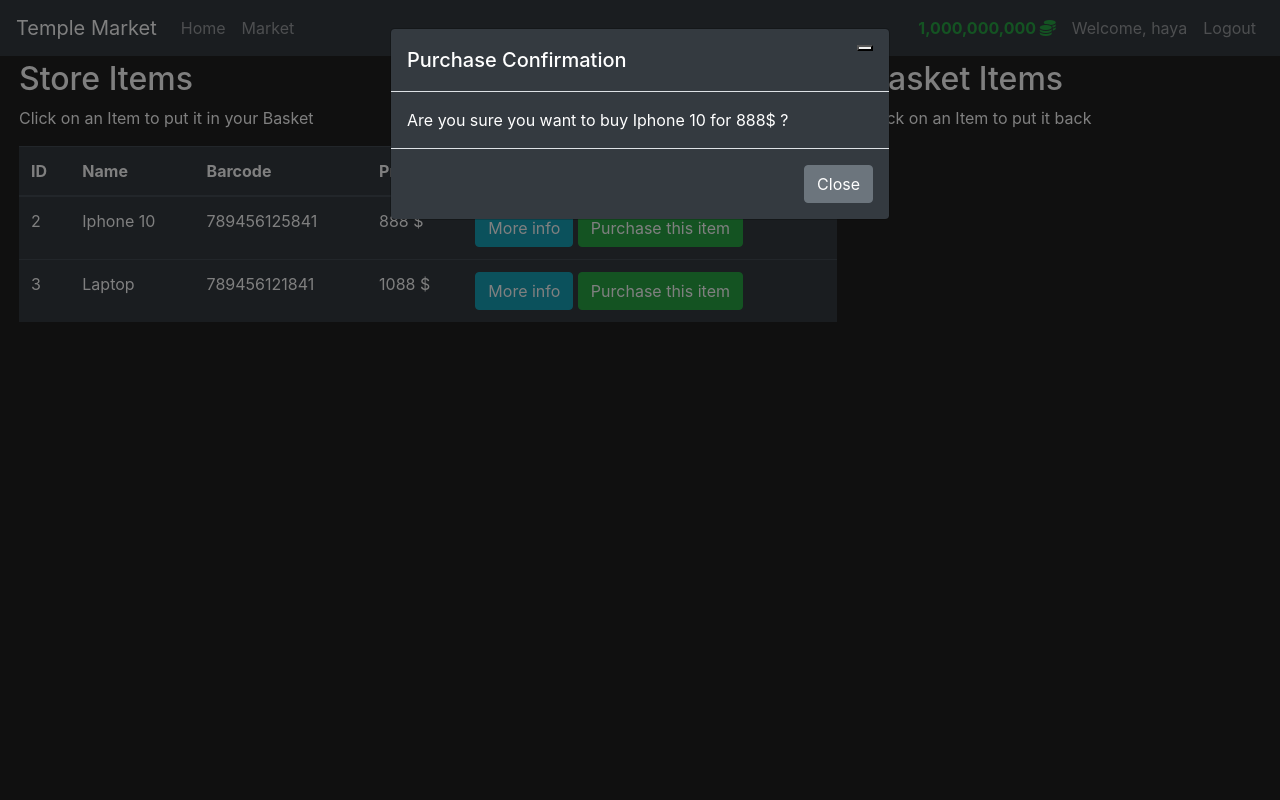
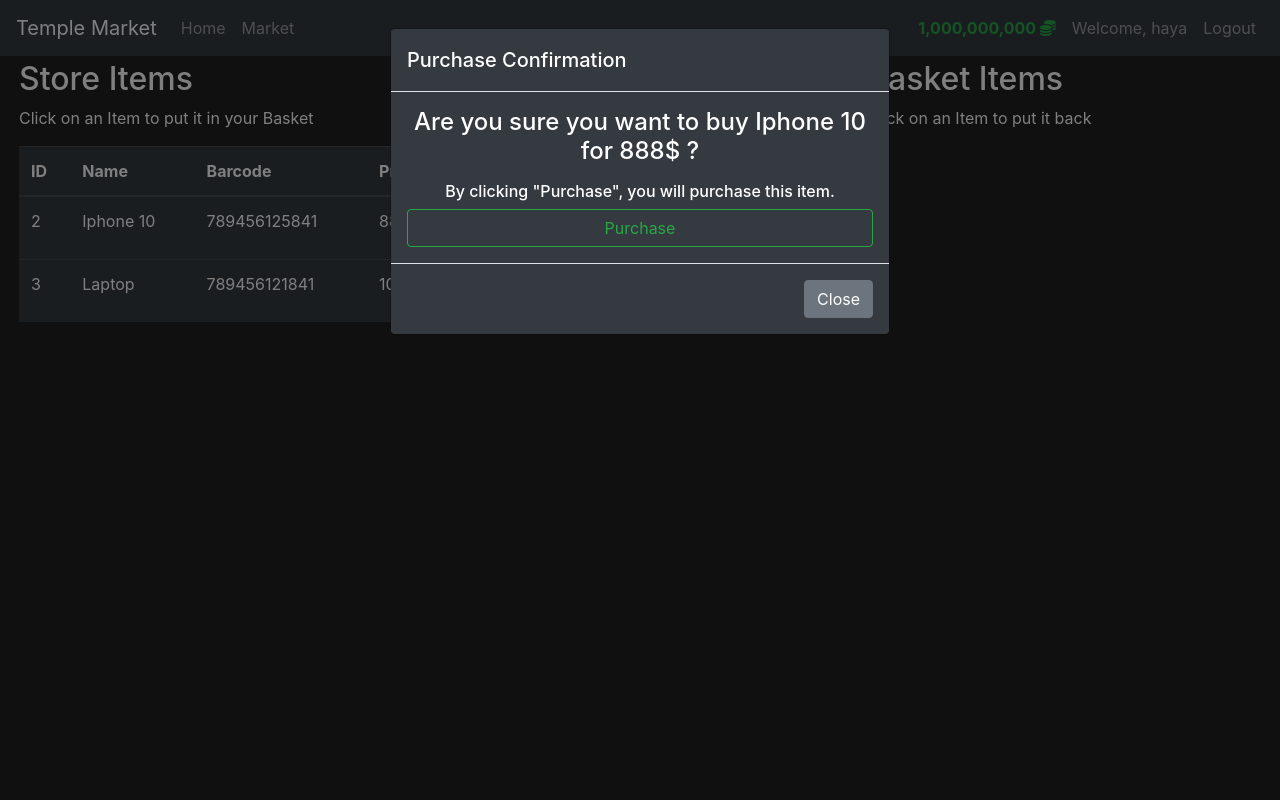
Before and after one commit to Jean-OIKONOMOU/eCommerce_FLASK, a Flask app: page /market in a window 1280 px wide, after a click on "Purchase this item". Run offline with Flask 2, Linux system fonts and the light colour scheme; a user stored in the database is signed in; data comes from the database, SQL or seed files in the repository; some libraries are stand-ins or nearby versions.

Commit message:
workin on the purchase form

```diff
--- a/market/forms.py
+++ b/market/forms.py
@@ -41,7 +41,7 @@ class LoginForm(FlaskForm):
 
 
 class PurchaseItemForm(FlaskForm):
-    submit = SubmitField(label='Purchase Item')
+    submit = SubmitField(label='Purchase')
 
 
 class SellItemForm(FlaskForm):
--- a/market/routes.py
+++ b/market/routes.py
@@ -12,10 +12,12 @@ def home_page():
     return render_template('home.html')
 
 
-@app.route('/market')
+@app.route('/market', methods=['GET', 'POST'])
 @login_required
 def market_page():
     purchase_form = PurchaseItemForm()
+    if purchase_form.validate_on_submit():
+        print(purchase_form['submit'])
     items = Item.query.all()
     return render_template('market.html',
                            items=items,
--- a/market/templates/includes/item_modals.html
+++ b/market/templates/includes/item_modals.html
@@ -5,7 +5,7 @@
         <div class="modal-content bg-dark">
             <div class="modal-header">
                 <h5 class="modal-title" id="exampleModalLabel">{{ item.name }}</h5>
-                <button type="button" class="btn-close" datax-dismiss="modal" aria-label="Close"></button>
+                <!-- <button type="button" class="btn-close" datax-dismiss="modal" aria-label="Close"></button> -->
             </div>
             <div class="modal-body">
                 {{ item.description }}
@@ -24,12 +24,18 @@
         <div class="modal-content bg-dark">
             <div class="modal-header">
                 <h5 class="modal-title" id="purchaseModalLabel">Purchase Confirmation</h5>
-                <button type="button" class="btn-close" datax-dismiss="modal" aria-label="Close"></button>
+                <!-- <button type="button" class="btn-close" datax-dismiss="modal" aria-label="Close"></button> -->
             </div>
             <div class="modal-body">
-                Are you sure you want to buy {{ item.name }} for {{ item.price }}$ ?
+
                 <form action="" method="POST">
                     {{ purchase_form.hidden_tag() }}
+                    <h4 class="text-center mb-3">Are you sure you want to buy {{ item.name }} for {{ item.price }}$ ?
+                    </h4>
+                    <h6 class="text-center">
+                        By clicking "Purchase", you will purchase this item.
+                    </h6>
+                    {{ purchase_form.submit(class="btn btn-outline-success btn-block")}}
                 </form>
             </div>
             <div class="modal-footer">
```
